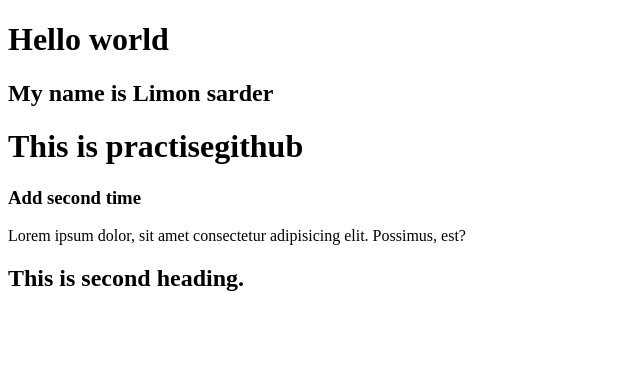
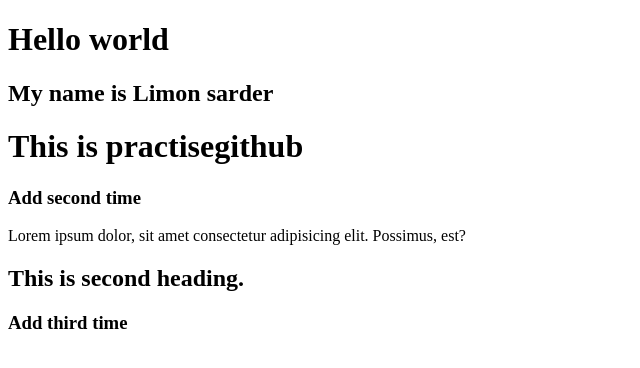
Before and after one commit to Limonsarder/Practisegithub, a plain HTML site: page index.html in a window 1280 px wide. Shown: the whole page, without its empty margins (0-640 px from the left). Drawn offline with Linux system fonts and the light colour scheme.

Commit message:
Add forth

```diff
--- a/index.html
+++ b/index.html
@@ -12,5 +12,6 @@
     <h3>Add second time</h3>
     <p>Lorem ipsum dolor, sit amet consectetur adipisicing elit. Possimus, est?</p>
     <h2>This is second heading.</h2>
+    <h3>Add third time</h3>
   </body>
 </html>
```
